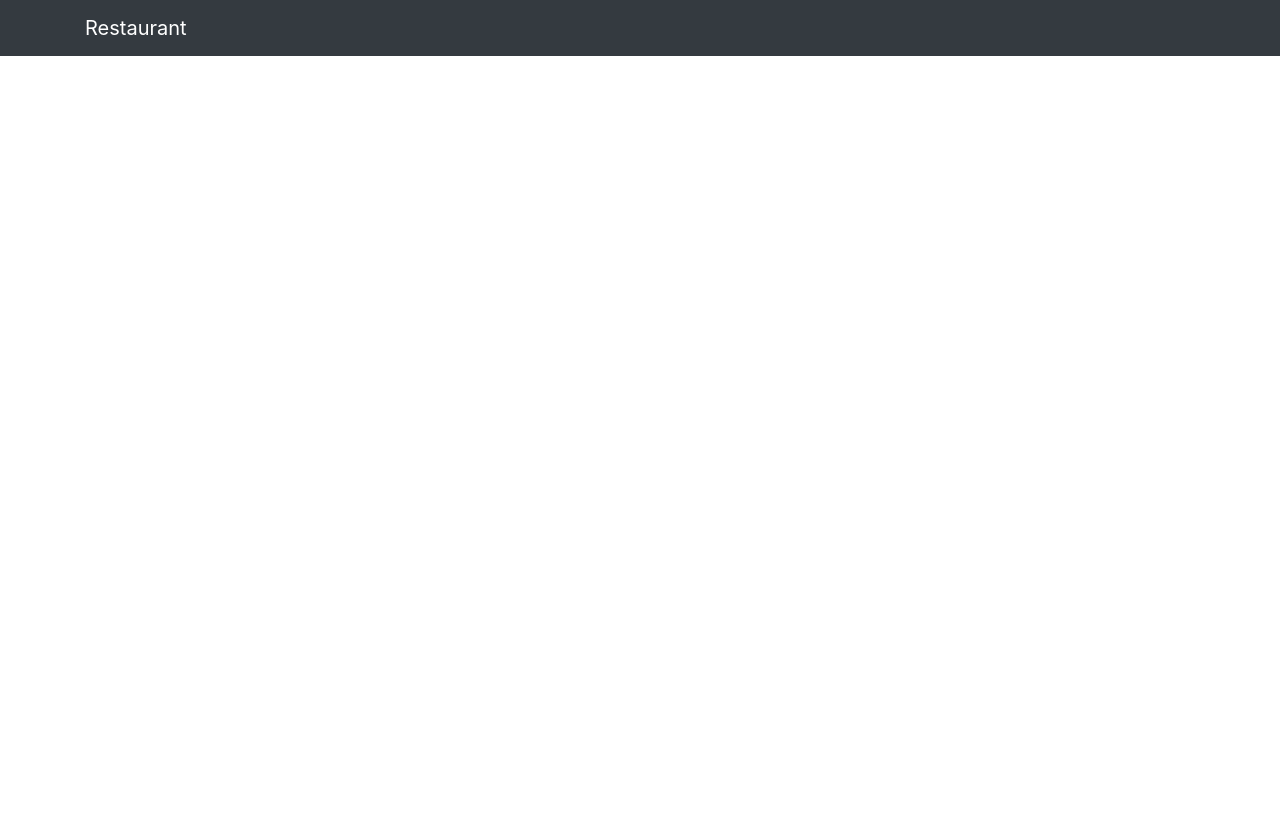
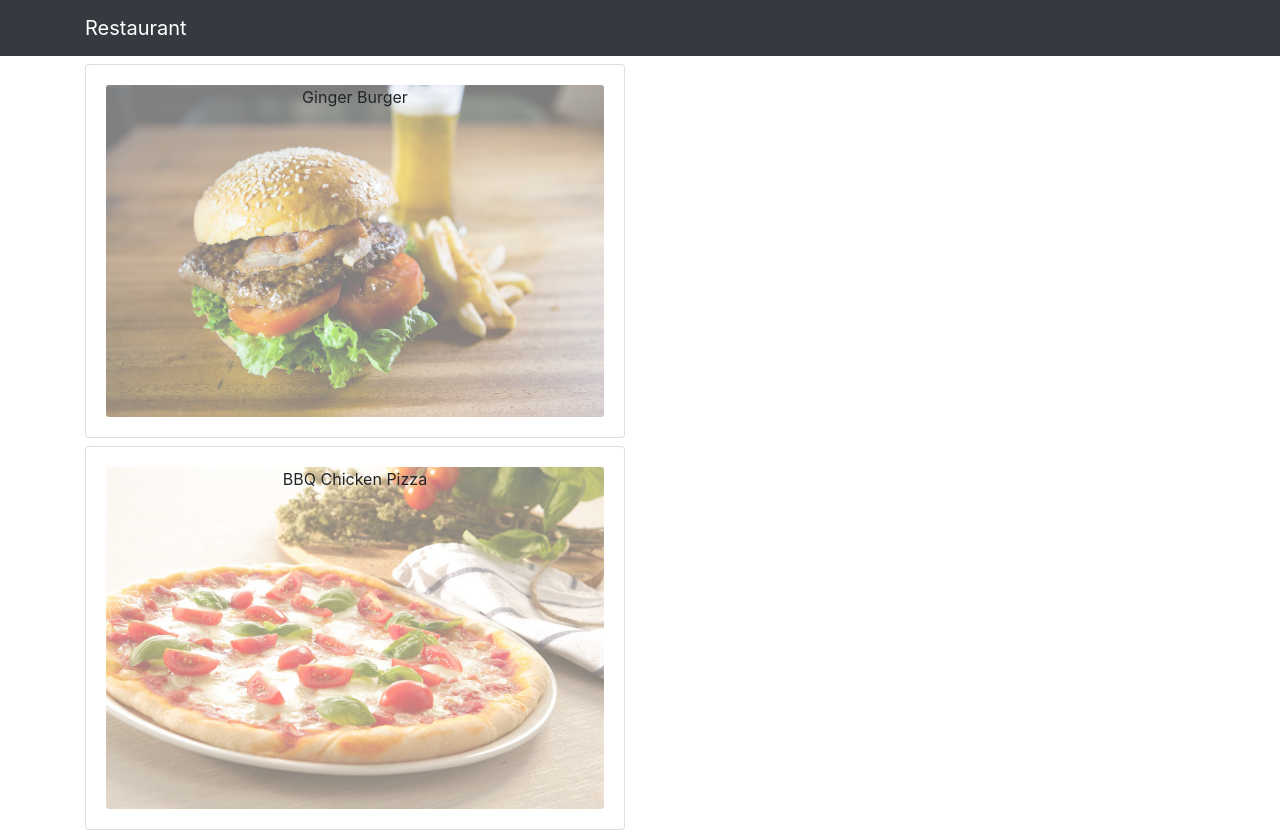
Before and after one commit to ashique13/restaurant-react, a React (Create React App) app: page / in a window 1280 px wide. Shown: the top 832 px of the page. Before the commit the page ends 800 px from the top, so only its background shows below. Built offline with nearby package versions, Linux system fonts and the light colour scheme.

Commit message:
Designing Menu Item

```diff
--- a/src/Component/Body/Menu.js
+++ b/src/Component/Body/Menu.js
@@ -14,7 +14,17 @@ class Menu extends Component {
         })
         return (
             <div>
-                {menu}
+                <div className="container">
+                    <div className="row">
+                        <div className="col-md-6">
+                            {menu}
+                        </div>
+                        <div className="col-md-6">
+
+                        </div>
+                    </div>
+                </div>
+
             </div>
         )
     }
--- a/src/Component/Body/MenuItem.js
+++ b/src/Component/Body/MenuItem.js
@@ -1,10 +1,18 @@
 import React from 'react';
+import { Card, CardBody, CardImg, CardImgOverlay, CardTitle } from 'reactstrap';
 
 const MenuItem = props =>{
     console.log(props)
     return (
         <div>
-
+             <Card className="mt-2">
+                 <CardBody>
+                     <CardImg alt={props.itemss.name} src={props.itemss.image} style={{opacity:".5"}}/>
+                     <CardImgOverlay>
+                        <CardTitle>{props.itemss.name}</CardTitle>
+                     </CardImgOverlay>
+                 </CardBody>
+             </Card>
         </div>
     )
 }
```
Also changed, not shown: 1 other file (tests, documents, lock files or other folders).
